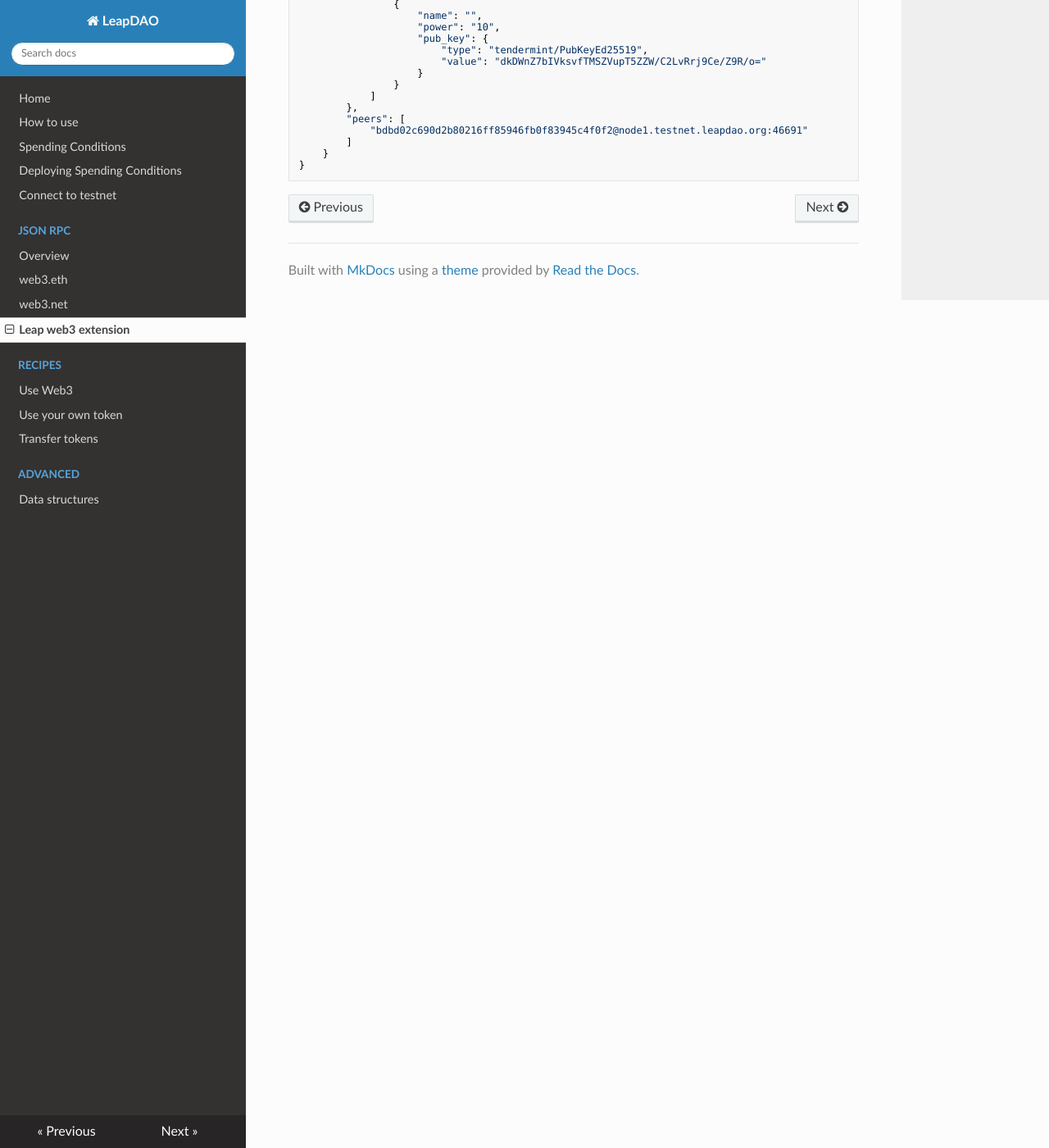
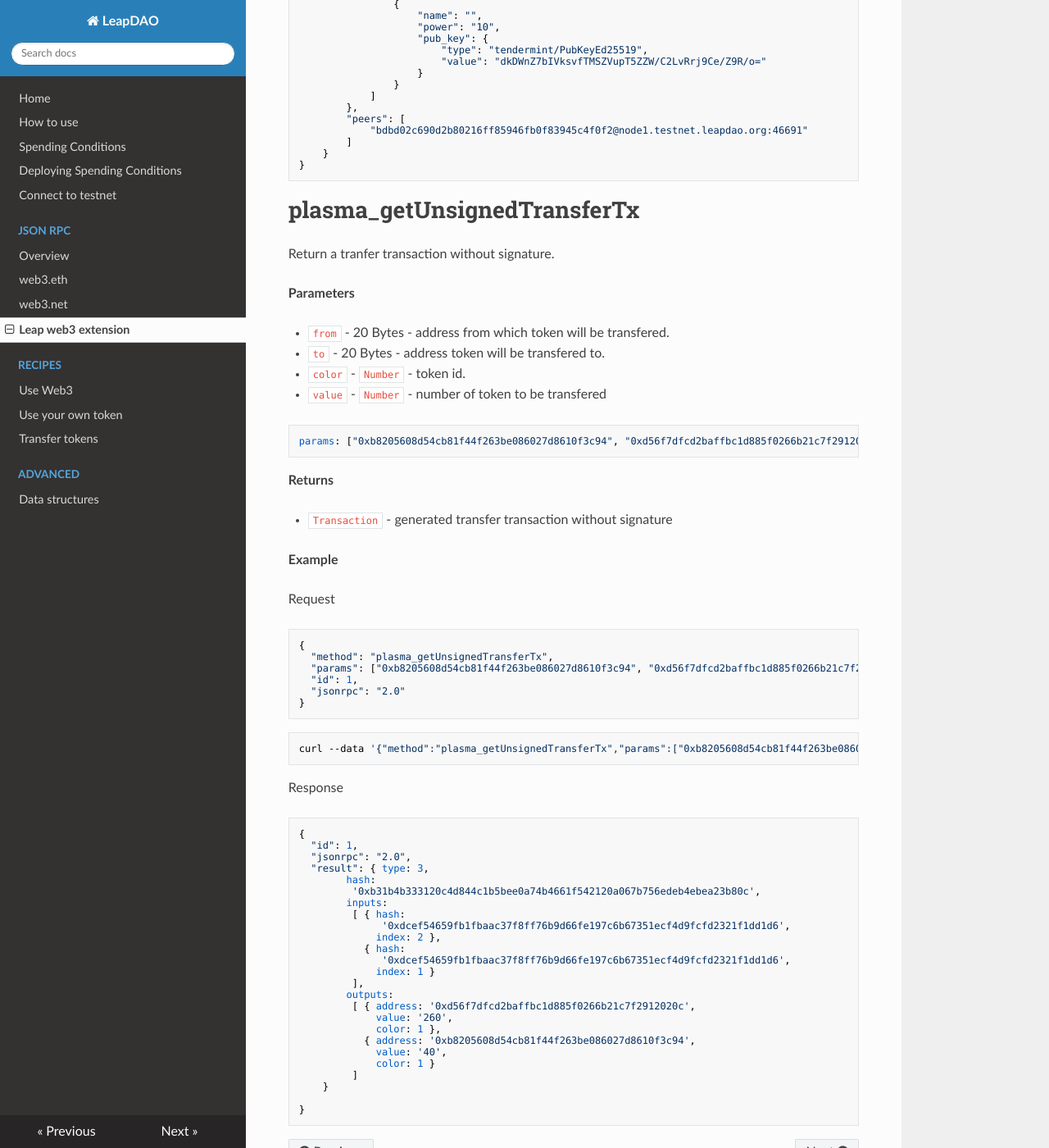
Before and after one commit to leapdao/docs, an MkDocs documentation site: the page built from docs/json-rpc/web3.plasma.md, in a window 1280 px wide and 1400 px high, scrolled down 4472 px. Shown: the whole window at 82% size. Built offline with MkDocs 1.6.1, drawn with Linux system fonts in a browser that asks for light colours; nearby versions of some CDN libraries.

Commit message:
add document for plasma_getUnsignedTransferTx

````diff
--- a/docs/json-rpc/web3.plasma.md
+++ b/docs/json-rpc/web3.plasma.md
@@ -242,3 +242,65 @@ Response
     }
 }
 ```
+
+# plasma_getUnsignedTransferTx
+
+Return a tranfer transaction without signature.
+
+**Parameters**
+
+- `from` - 20 Bytes - address from which token will be transfered.
+- `to` - 20 Bytes - address token will be transfered to.
+- `color` - `Number` - token id.
+- `value` - `Number` - number of token to be transfered
+
+```js
+params: ["0xb8205608d54cb81f44f263be086027d8610f3c94", "0xd56f7dfcd2baffbc1d885f0266b21c7f2912020c", 1, 260]
+```
+
+**Returns**
+
+- `Transaction` - generated transfer transaction without signature
+
+**Example**
+
+Request
+```js
+{
+  "method": "plasma_getUnsignedTransferTx",
+  "params": ["0xb8205608d54cb81f44f263be086027d8610f3c94", "0xd56f7dfcd2baffbc1d885f0266b21c7f2912020c", 1, 260],
+  "id": 1,
+  "jsonrpc": "2.0"
+}
+```
+```bash
+curl --data '{"method":"plasma_getUnsignedTransferTx","params":["0xb8205608d54cb81f44f263be086027d8610f3c94", "0xd56f7dfcd2baffbc1d885f0266b21c7f2912020c", 1, 260],"id":1,"jsonrpc":"2.0"}' -H "Content-Type: application/json" -X POST localhost:8645
+```
+Response
+```js
+{
+  "id": 1,
+  "jsonrpc": "2.0",
+  "result": { type: 3,
+        hash:
+         '0xb31b4b333120c4d844c1b5bee0a74b4661f542120a067b756edeb4ebea23b80c',
+        inputs:
+         [ { hash:
+              '0xdcef54659fb1fbaac37f8ff76b9d66fe197c6b67351ecf4d9fcfd2321f1dd1d6',
+             index: 2 },
+           { hash:
+              '0xdcef54659fb1fbaac37f8ff76b9d66fe197c6b67351ecf4d9fcfd2321f1dd1d6',
+             index: 1 }
+         ],
+        outputs:
+         [ { address: '0xd56f7dfcd2baffbc1d885f0266b21c7f2912020c',
+             value: '260',
+             color: 1 },
+           { address: '0xb8205608d54cb81f44f263be086027d8610f3c94',
+             value: '40',
+             color: 1 }
+         ]
+    }
+
+}
+```
````
